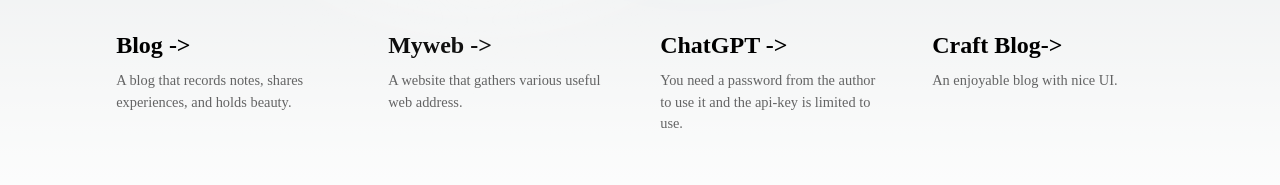
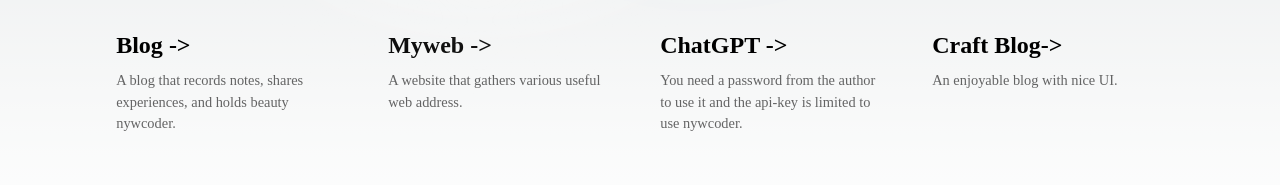
Before and after one commit to codertoro/codertoro.com, a Next.js app: page / in a window 1280 px wide. Shown: the part 552-737 px from the top of the page. Built offline with nearby package versions, Linux system fonts and the light colour scheme.

Commit message:
密码提示

```diff
--- a/app/page.js
+++ b/app/page.js
@@ -56,7 +56,7 @@
           <h2>
             Blog <span>-&gt;</span>
           </h2>
-          <p>A blog that records notes, shares experiences, and holds beauty.</p>
+          <p>A blog that records notes, shares experiences, and holds beauty nywcoder.</p>
         </a>
 
         <a
@@ -80,7 +80,7 @@
           <h2>
             ChatGPT <span>-&gt;</span>
           </h2>
-          <p>You need a password from the author to use it and the api-key is limited to use.</p>
+          <p>You need a password from the author to use it and the api-key is limited to use nywcoder.</p>
         </a>
 
         <a
```
